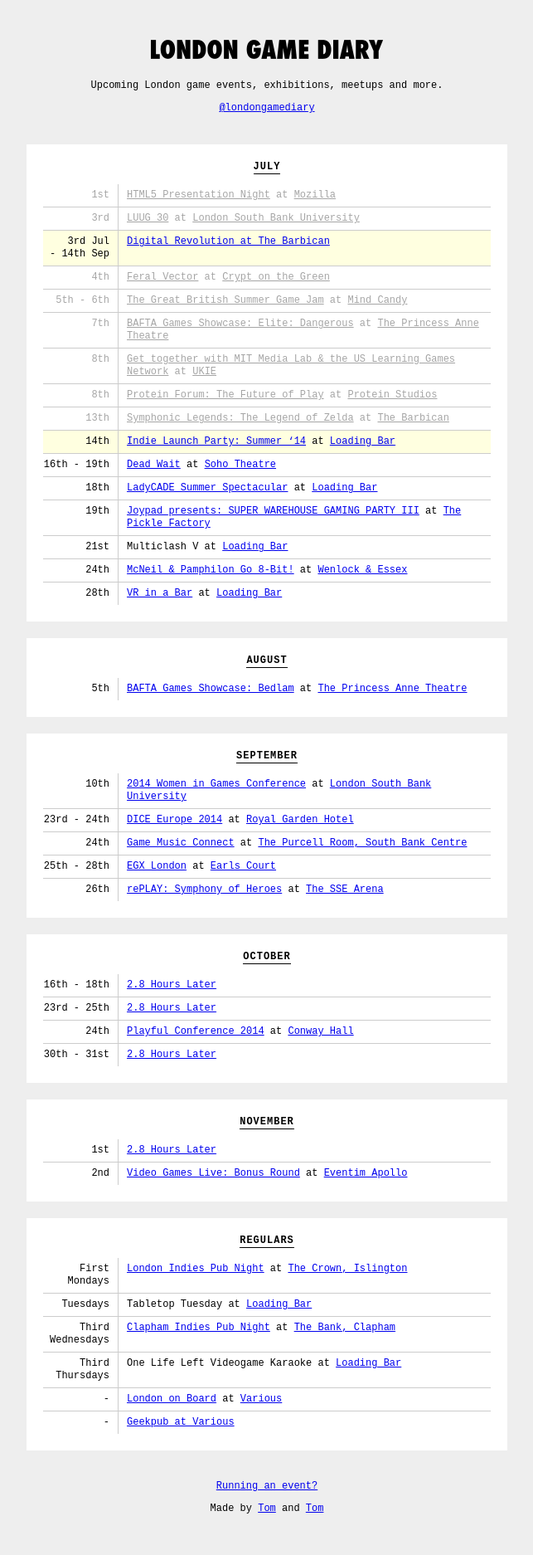
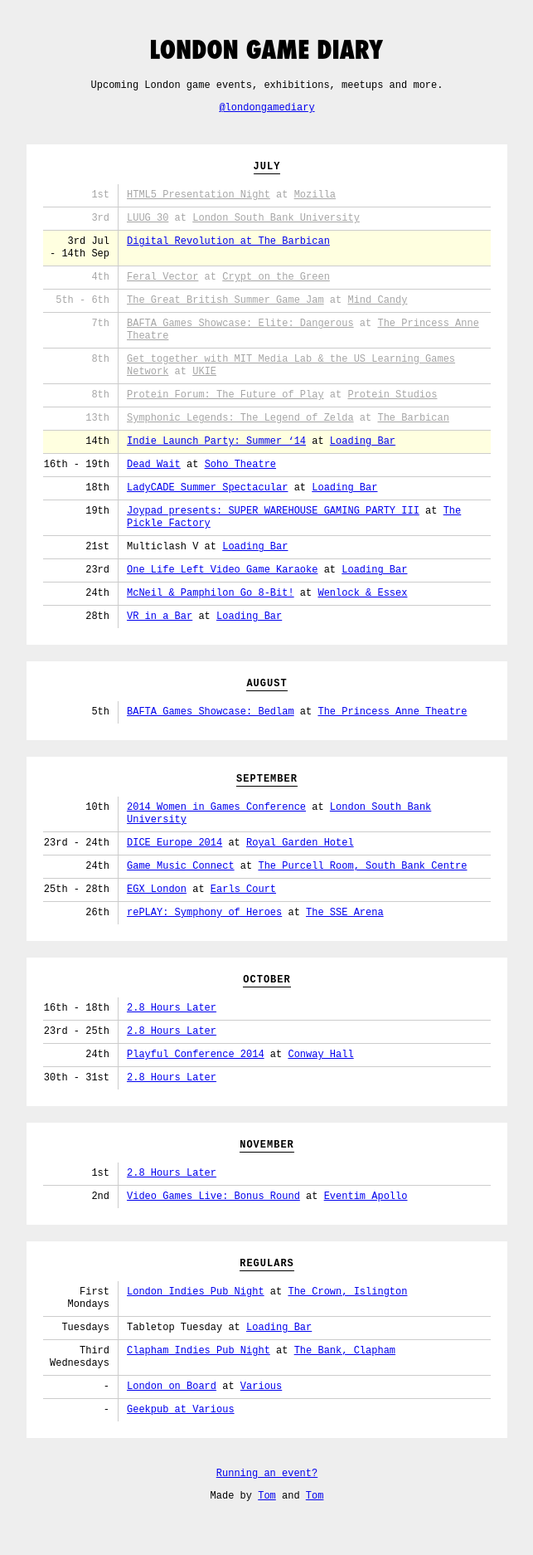
Before and after one commit to thomasmarshall/londongamediary.com, a Jekyll site: the page built from index.html, in a window 1280 px wide. Shown: the whole page at 83% size, without its empty margins (318-961 px from the left). Built offline with Jekyll 4.4.1, drawn with Linux system fonts in a browser that asks for light colours; nearby versions of some CDN libraries.

Commit message:
Update events.yml

```diff
--- a/_data/events.yml
+++ b/_data/events.yml
@@ -70,6 +70,11 @@
 - title: "Multiclash V"
   location: "[Loading Bar](http://twitter.com/drinkrelaxplay)"
   date: 2014-07-21
+
+- title: "One Life Left Video Game Karaoke"
+  link: "http://www.onelifeleft.com/"
+  location: "[Loading Bar](http://twitter.com/drinkrelaxplay)"
+  date: 2014-07-23
 
 - title: "McNeil & Pamphilon Go 8-Bit!"
   link: "http://www.go8bit.com/"
@@ -170,10 +175,6 @@
   location: "[The Bank, Clapham](http://thebankuk.co.uk/)"
   recurring: "Third Wednesdays"
 
-- title: "One Life Left Videogame Karaoke"
-  location: "[Loading Bar](http://twitter.com/drinkrelaxplay)"
-  recurring: "Third Thursdays"
-
 - title: "London on Board"
   link: "http://www.londononboard.com/"
   location: "[Various](http://www.meetup.com/LondonOnBoard)"
```
